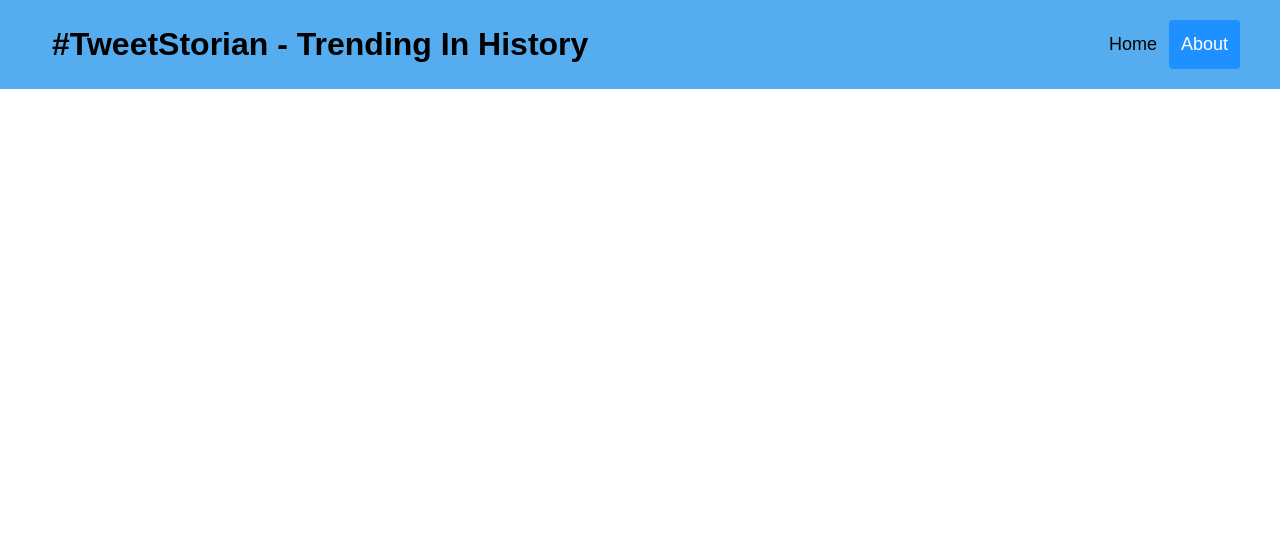
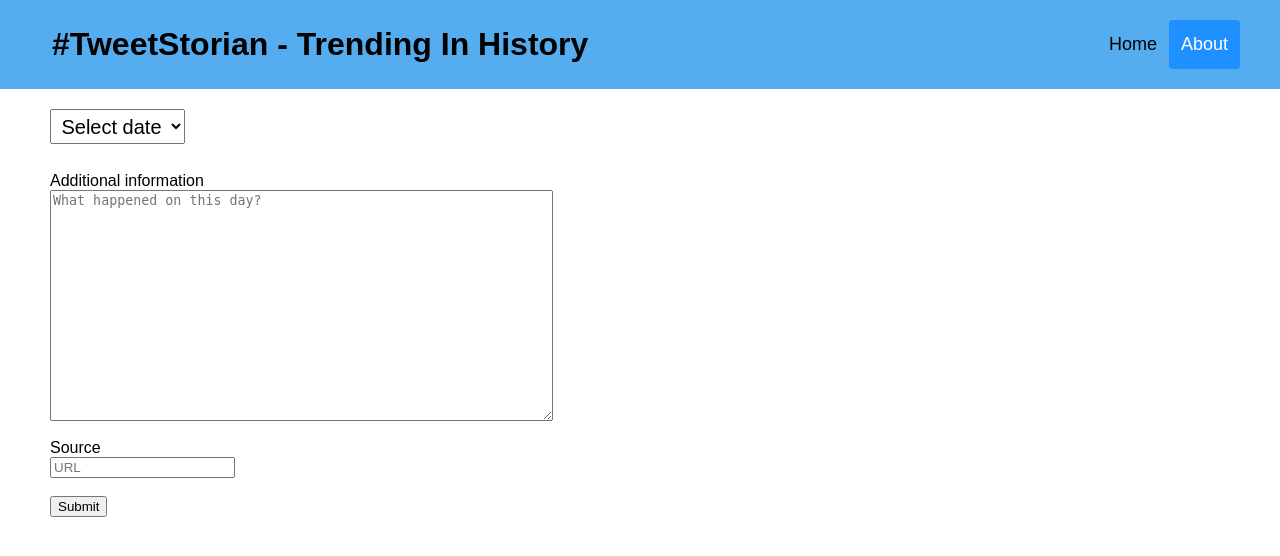
Before and after one commit to Akusticostacos/tweetstorian, a Flask app: page /admin in a window 1280 px wide. Shown: the top 556 px of the page. Run offline with Flask 2, Linux system fonts and the light colour scheme; data comes from the database, SQL or seed files in the repository.

Commit message:
admin näkymän jatkoa...

```diff
--- a/application/templates/admin.html
+++ b/application/templates/admin.html
@@ -2,7 +2,7 @@
 
 {% block head %}
 
-<title>About TweetStorian</title>
+<title>Admin</title>
 <link rel="stylesheet" href="{{ url_for('static', filename='css/trending.css') }}">
 
 {% endblock %}
@@ -19,6 +19,36 @@
 
 <div class="main_div">
 
+    <select name="date_select" id="date_select" class="date_select">
+        <option value="/" selected> Select date </option>
+        {% for row in all_dates %}
+            <option value="{{ request.form['title'] }}"> {{ row.date_string }}</option>
+        {% endfor %}
+    </select>
+
+    <form method="post">
+        <br>
+        <label for="info">Additional information</label>
+        <br>
+        <textarea name="info"
+                  placeholder="What happened on this day?"
+                  rows="15"
+                  cols="60"
+                  >{{ request.form['info'] }}</textarea>
+        <br>
+        <br>
+        <label for="source">Source</label>
+        <br>
+        <input type="text" name="source"
+               placeholder="URL"
+               value="{{ request.form['source'] }}">
+        </input>
+        <br>
+        <br>
+        <button type="submit">Submit</button>
+    </form>
+
+
 </div>
 
 <div class="footer"></div>
--- a/application/views/admin.py
+++ b/application/views/admin.py
@@ -1,9 +1,10 @@
 from flask import app, Flask, render_template, Blueprint
 import requests, json
+from application.control.trends import get_trends, add_trends, query_trends, show_all, get_all_entries, add_additional_info, query_additional_info
 
 admin_blueprint = Blueprint("admin", __name__)
 
 # Sovelluksen etusivu
-@admin_blueprint.route("/admin")
+@admin_blueprint.route("/admin", methods=("GET","POST"))
 def admin():
-    return render_template("admin.html")
+    return render_template("admin.html", all_dates=reversed(get_all_entries()))
```
